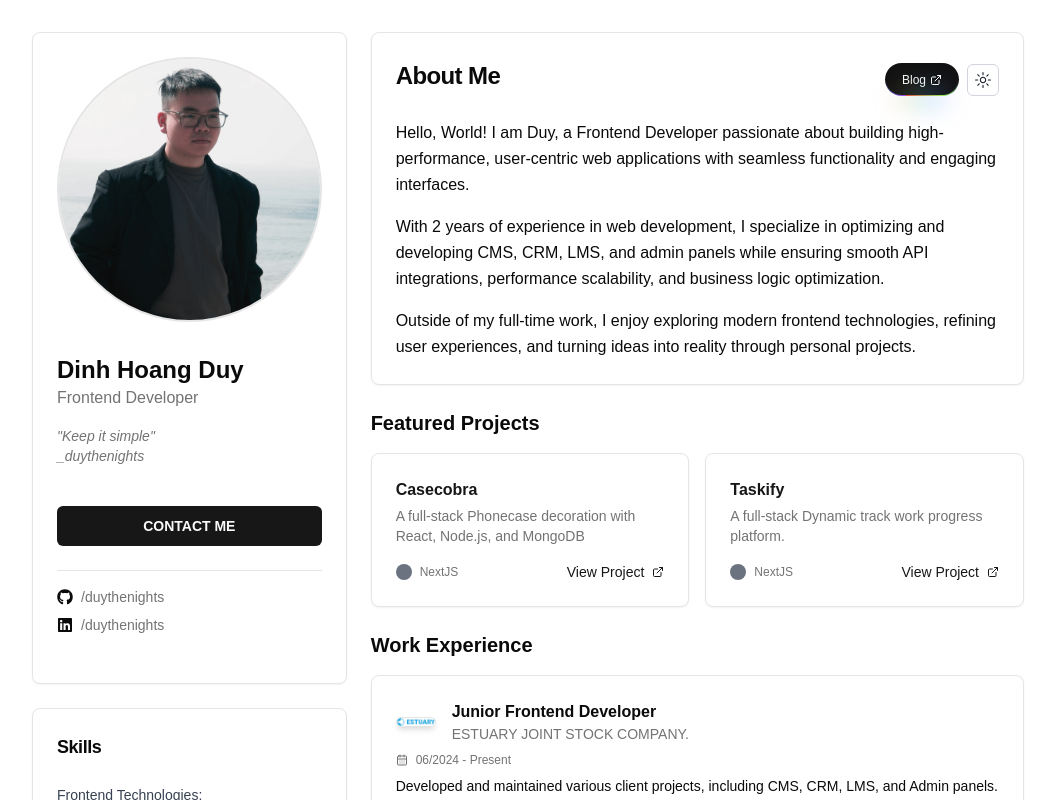
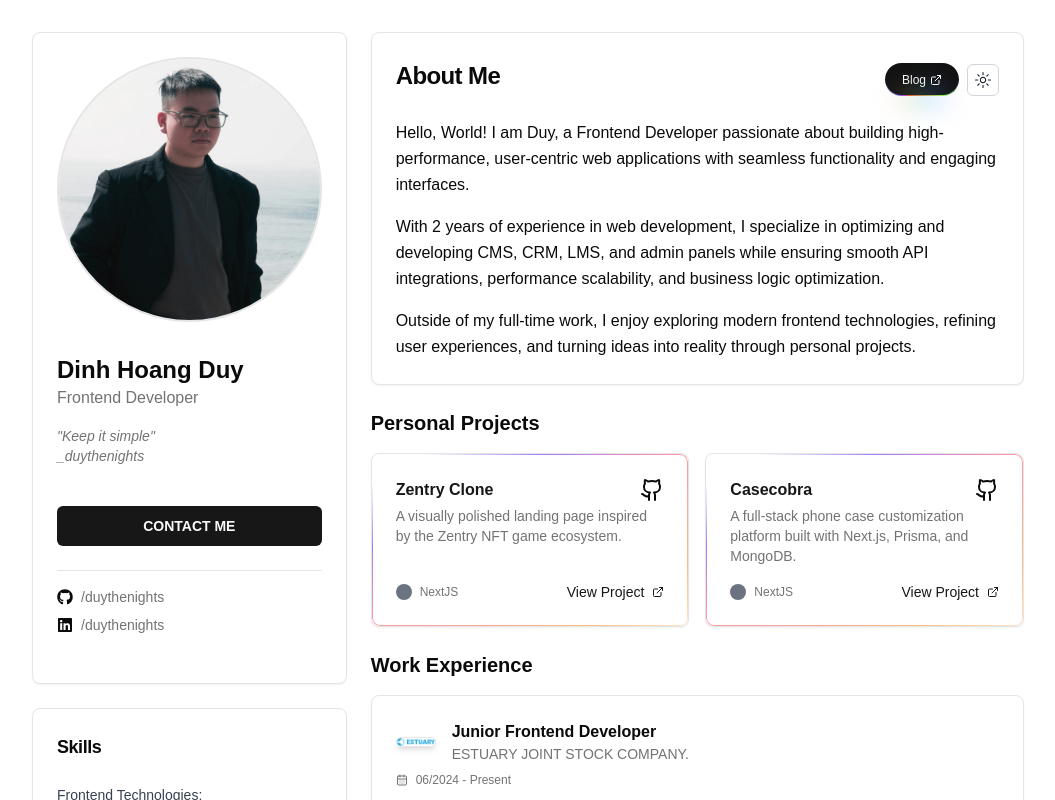
Before and after one commit to duythenights/duythenights_portfolio, a Next.js app: page / in a window 1280 px wide. Shown: the top 800 px of the page, without its empty margins (112-1167 px from the left). Built offline with nearby package versions, Linux system fonts and the light colour scheme; what @radix-ui/themes would draw is missing.

Commit message:
feat: adjust personal project

```diff
--- a/src/components/Projects.tsx
+++ b/src/components/Projects.tsx
@@ -1,43 +1,48 @@
+"use client";
 import Link from "next/link";
 import { cn } from "@/lib/utils";
 
-import { ExternalLink } from "lucide-react";
+import { ExternalLink, Github } from "lucide-react";
 
 import { Card, CardContent } from "@/components/ui/card";
+import { ShineBorder } from "./magicui/shine-border";
 
 export const projects = [
   {
+    title: "Zentry Clone",
+    description:
+      "A visually polished landing page inspired by the Zentry NFT game ecosystem.",
+    tech: "NextJS",
+    link: "https://zentry.duy.onl/",
+    source_code: "https://github.com/duythenights/Zentry-clone",
+  },
+  {
     title: "Casecobra",
     description:
-      "A full-stack Phonecase decoration with React, Node.js, and MongoDB",
+      "A full-stack phone case customization platform built with Next.js, Prisma, and MongoDB.",
     tech: "NextJS",
     link: "https://casecobra.duy.onl/",
-  },
-  {
-    title: "Taskify",
-    description: "A full-stack Dynamic track work progress platform.",
-    tech: "NextJS",
-    link: "https://taskify.duy.onl/",
+    source_code: "https://github.com/duythenights/casecobra",
   },
 ];
 
 const techColors = {
   React: "bg-blue-500",
-  "React Native": "bg-green-500",
-  "Vue.js": "bg-purple-500",
-  Python: "bg-yellow-500",
   NextJS: "bg-gray-500",
 };
 
 export const Projects = () => {
   return (
     <>
-      <h2 className="text-xl font-bold mb-4">Featured Projects</h2>
+      <h2 className="text-xl font-bold mb-4">Personal Projects</h2>
       <div className="grid grid-cols-1 md:grid-cols-2 gap-4 mb-6">
         {projects.map((p, i) => (
-          <Card key={i}>
+          <Card key={i} className="relative overflow-hidden ">
+            <ShineBorder shineColor={["#A07CFE", "#FE8FB5", "#FFBE7B"]} />
+
             <CardContent className="pt-6 h-full">
               <div className="flex flex-col h-full">
+                <div className="flex justify-between">
                   <Link
                     target="_blank"
                     href={p.link}
@@ -45,6 +50,10 @@
                   >
                     {p.title}
                   </Link>
+                  <Link target="_blank" href={p.source_code}>
+                    <Github />
+                  </Link>
+                </div>
                 <p className="text-sm text-muted-foreground mt-1 mb-4">
                   {p.description}
                 </p>
--- /dev/null
+++ b/src/components/magicui/shine-border.tsx
@@ -0,0 +1,63 @@
+"use client";
+
+import * as React from "react";
+
+import { cn } from "@/lib/utils";
+
+interface ShineBorderProps extends React.HTMLAttributes<HTMLDivElement> {
+  /**
+   * Width of the border in pixels
+   * @default 1
+   */
+  borderWidth?: number;
+  /**
+   * Duration of the animation in seconds
+   * @default 14
+   */
+  duration?: number;
+  /**
+   * Color of the border, can be a single color or an array of colors
+   * @default "#000000"
+   */
+  shineColor?: string | string[];
+}
+
+/**
+ * Shine Border
+ *
+ * An animated background border effect component with configurable properties.
+ */
+export function ShineBorder({
+  borderWidth = 1,
+  duration = 14,
+  shineColor = "#000000",
+  className,
+  style,
+  ...props
+}: ShineBorderProps) {
+  return (
+    <div
+      style={
+        {
+          "--border-width": `${borderWidth}px`,
+          "--duration": `${duration}s`,
+          backgroundImage: `radial-gradient(transparent,transparent, ${
+            Array.isArray(shineColor) ? shineColor.join(",") : shineColor
+          },transparent,transparent)`,
+          backgroundSize: "300% 300%",
+          mask: `linear-gradient(#fff 0 0) content-box, linear-gradient(#fff 0 0)`,
+          WebkitMask: `linear-gradient(#fff 0 0) content-box, linear-gradient(#fff 0 0)`,
+          WebkitMaskComposite: "xor",
+          maskComposite: "exclude",
+          padding: "var(--border-width)",
+          ...style,
+        } as React.CSSProperties
+      }
+      className={cn(
+        "pointer-events-none absolute inset-0 size-full rounded-[inherit] will-change-[background-position] motion-safe:animate-shine",
+        className
+      )}
+      {...props}
+    />
+  );
+}
--- a/tailwind.config.ts
+++ b/tailwind.config.ts
@@ -141,6 +141,17 @@
             "background-position": "calc(100% + var(--shiny-width)) 0",
           },
         },
+        shine: {
+          "0%": {
+            "background-position": "0% 0%",
+          },
+          "50%": {
+            "background-position": "100% 100%",
+          },
+          to: {
+            "background-position": "0% 0%",
+          },
+        },
         marquee: {
           from: {
             transform: "translateX(0)",
@@ -171,6 +182,7 @@
         marquee: "marquee var(--duration) infinite linear",
         "marquee-vertical": "marquee-vertical var(--duration) linear infinite",
         rainbow: "rainbow var(--speed, 2s) infinite linear",
+        shine: "shine 10s infinite",
       },
     },
   },
```
Lines whose indentation alone changed are shown as unchanged.
